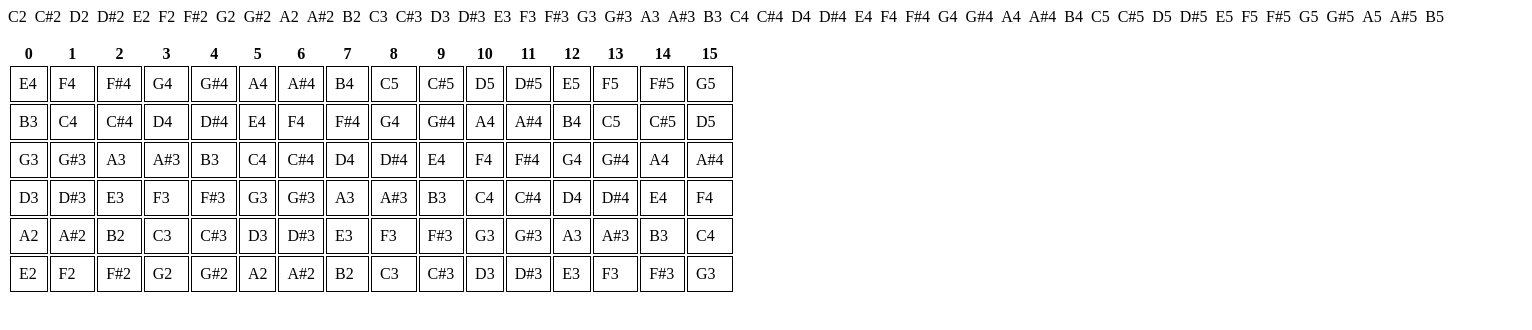
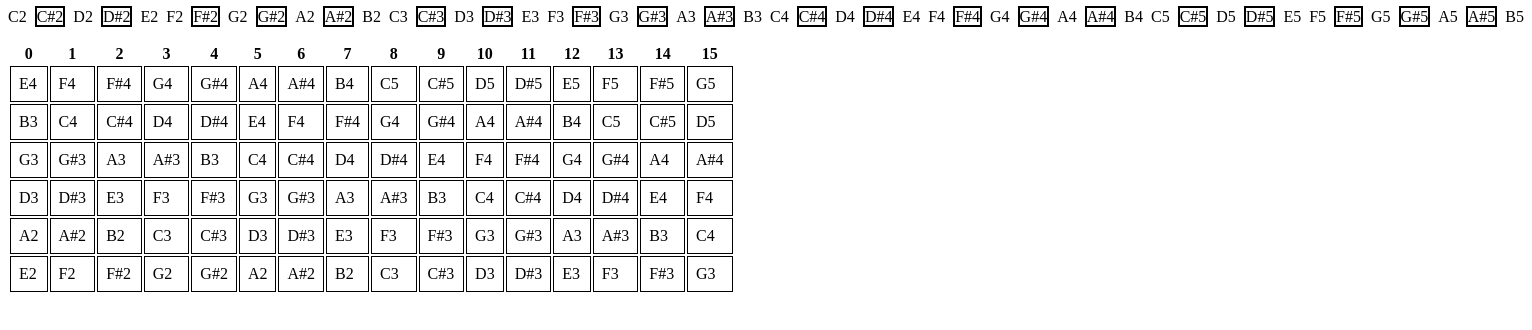
Before and after one commit to MNandor/spectotabs, a plain HTML site: page index.html in a window 1280 px wide. Shown: the whole page, 1532 px wide, since content can reach past the window. Drawn offline with Linux system fonts and the light colour scheme.

Commit message:
Highlight sharp piano notes

```diff
--- a/index.html
+++ b/index.html
@@ -22,7 +22,10 @@
 		for (let oct = 2; oct < 6; oct++){
 			for (note of scale){
 				span = document.createElement('span')
-				span.className="highlightable"
+				span.classList.add("highlightable")
+				if (note.includes("#")){
+					span.classList.add("sharp")
+				}
 				span.onclick = function(){ highlight(this) }
 				span.innerText += note+oct;
 				piano.appendChild(span)
@@ -78,5 +81,8 @@ td {
 .highlit{
 	background-color: red;
 }
+.sharp{
+	border: 2px solid black;
+}
 </style>
 </body>
```
